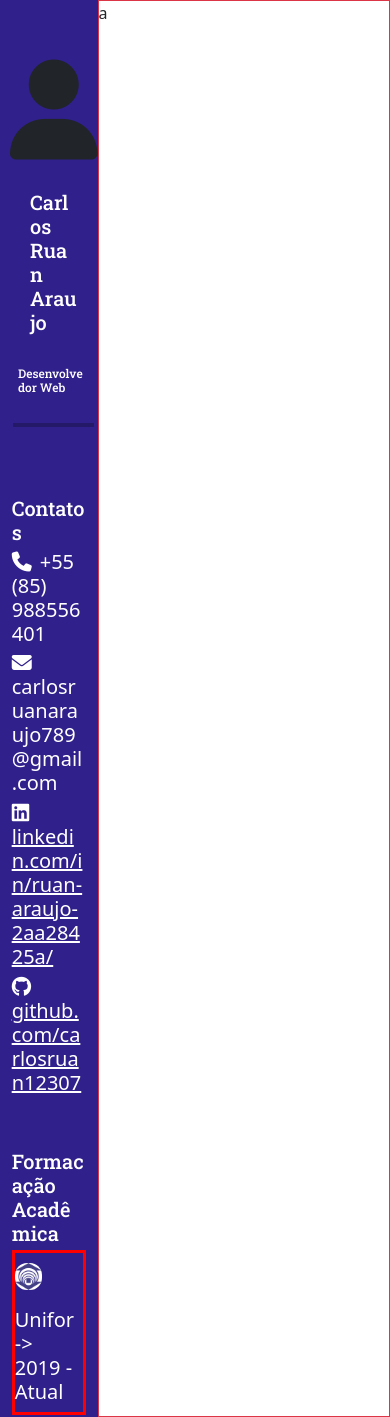
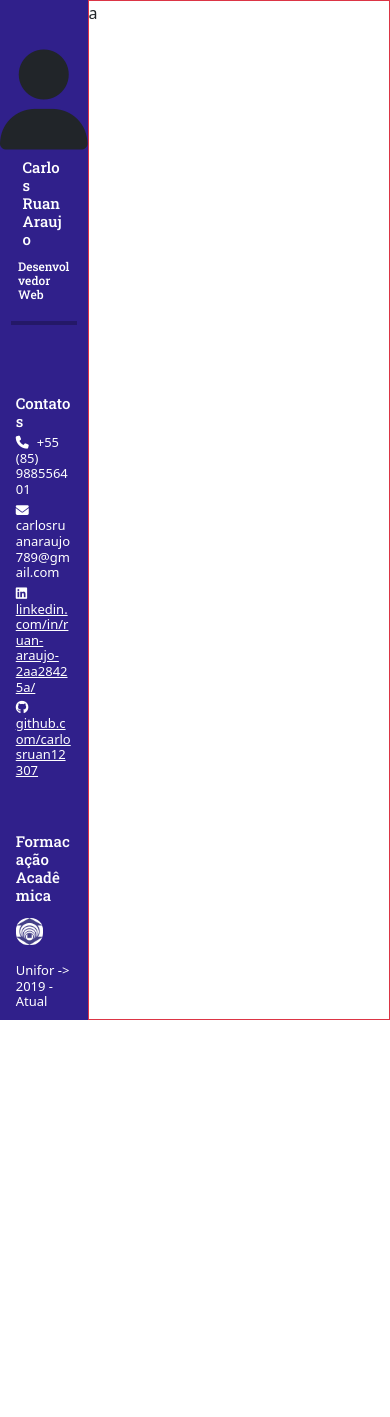
Before and after one commit to carlosruan12307/Curriculo, a React (Create React App) app in the folder curriculo/: page / in a window 390 px wide. After the commit the page ends 1020 px from the top, so only its background shows below. Built offline with nearby package versions, Linux system fonts and the light colour scheme.

Commit message:
corrigindo alguns problemas

```diff
--- a/curriculo/src/App.css
+++ b/curriculo/src/App.css
@@ -20,22 +20,20 @@
   flex-direction: column;
   align-items: center;
 }
-.foto {
-  margin: 10px;
-}
+
 
 h1 {
   color: white;
   font-family: "Roboto Slab", serif;
   font-size: 35px;
-  margin: 3% 12%;
+  margin: 3% 18%;
 }
 
 .nome {
-  margin: 1em 1.5em;
+  margin: 0.5em 1.5em;
 }
 .sou {
-  margin: 1em 1.5em;
+  margin: 0.3em 1.5em;
   font-size: 30px;
 }
 
@@ -55,8 +53,8 @@ hr {
 }
 .conteiner-flex-logo {
   display: flex;
-  margin: 2% 12%;
-  border: red solid;
+  margin: 2% 18%;
+
 }
 .conteiner-c {
   align-items: flex-start;
@@ -70,7 +68,7 @@ hr {
 }
 .contato {
   color: white;
-  margin: 3% 12%;
+  margin: 3% 18%;
   width: auto;
 }
 body,
@@ -84,7 +82,7 @@ body,
 }
 @media screen and (max-width: 1000px) {
   h1 {
-    font-size: 20px;
+    font-size: 15px;
   }
   .sou {
     font-size: 12px;
@@ -94,5 +92,12 @@ body,
   }
   .conteiner-flex-logo {
     display: block;
+
+  }
+  .contato{
+    font-size: 13px;
+  }
+  h5{
+    font-size: 13px;
   }
 }
```
